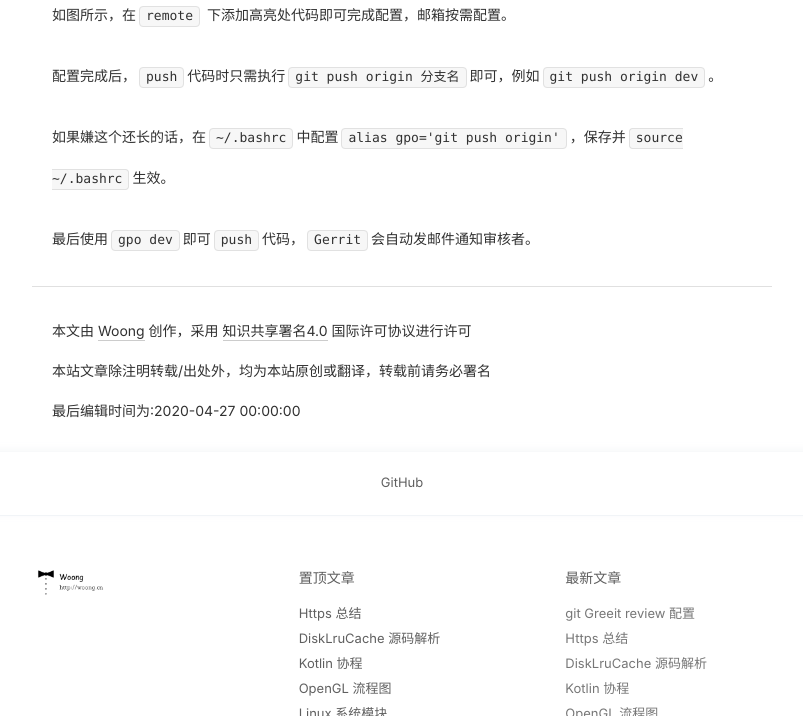
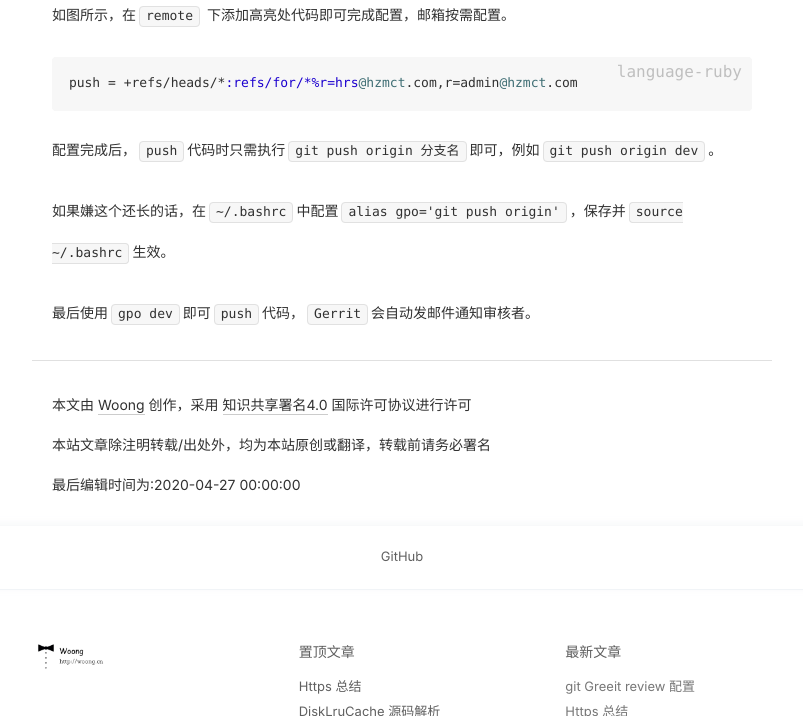
Before and after one commit to j1406493495/j1406493495.github.io, a Jekyll site: the page built from _posts/android/2020-04-27-gitReview.md, in a window 1280 px wide and 900 px high, scrolled down 683 px, cut to the strip 184-900 px from the top of the window. Shown: the whole strip, without its empty margins (238-1041 px from the left). Built offline with Jekyll 4.4.1, drawn with Linux system fonts in a browser that asks for light colours; nearby versions of some CDN libraries; comment, search, counter and statistics services are not loaded.

Commit message:
[Bug XXXX] add code Cause: None Solution: None Fixed Version: None Branch: None

````diff
--- a/_posts/android/2020-04-27-gitReview.md
+++ b/_posts/android/2020-04-27-gitReview.md
@@ -22,6 +22,10 @@ tags:
 
 如图所示，在`remote` 下添加高亮处代码即可完成配置，邮箱按需配置。
 
+```
+push = +refs/heads/*:refs/for/*%r=hrs@hzmct.com,r=admin@hzmct.com
+```
+
 配置完成后，`push`代码时只需执行`git push origin 分支名`即可，例如`git push origin dev`。
 
 如果嫌这个还长的话，在`~/.bashrc`中配置`alias gpo='git push origin'`，保存并`source ~/.bashrc`生效。
````
